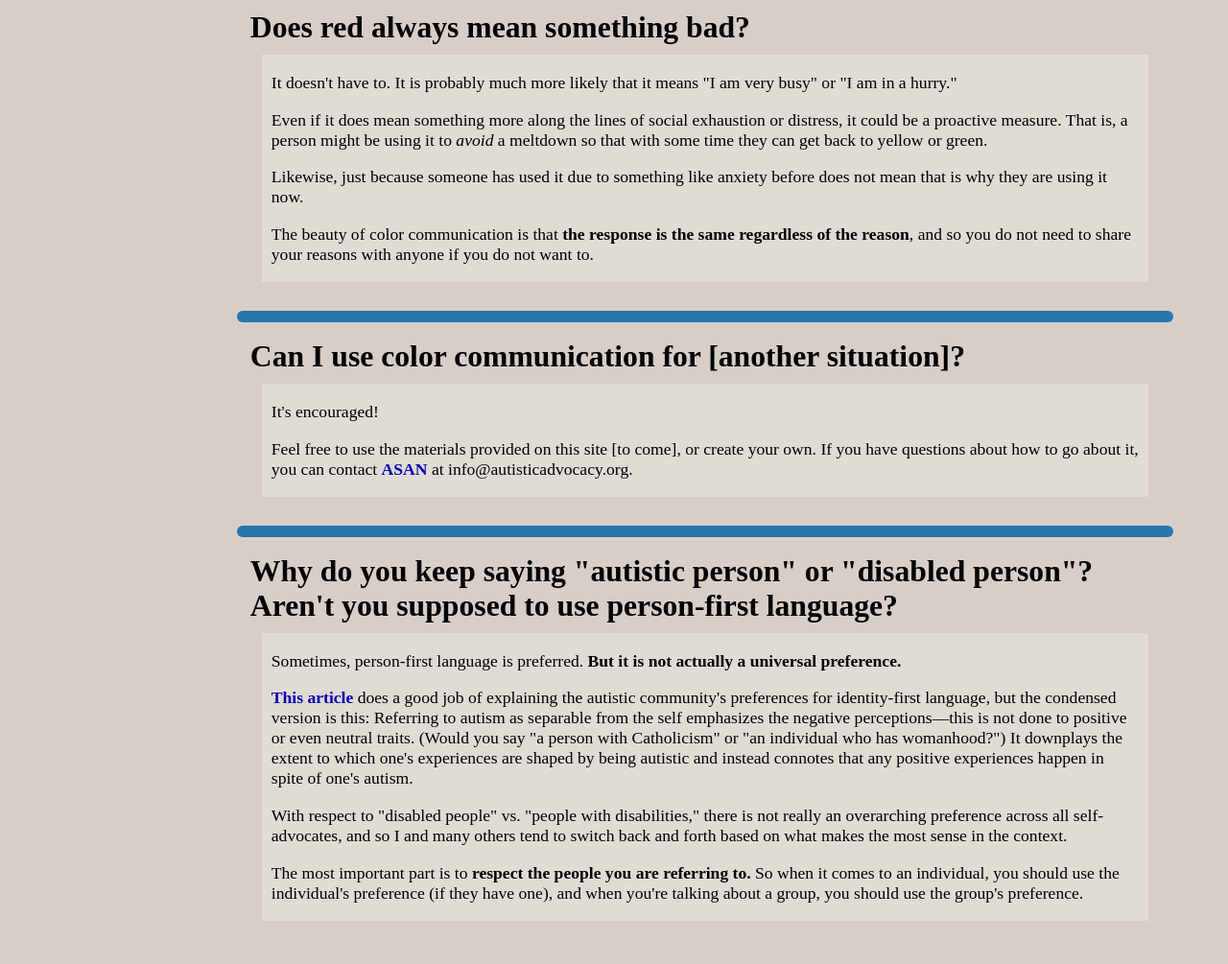
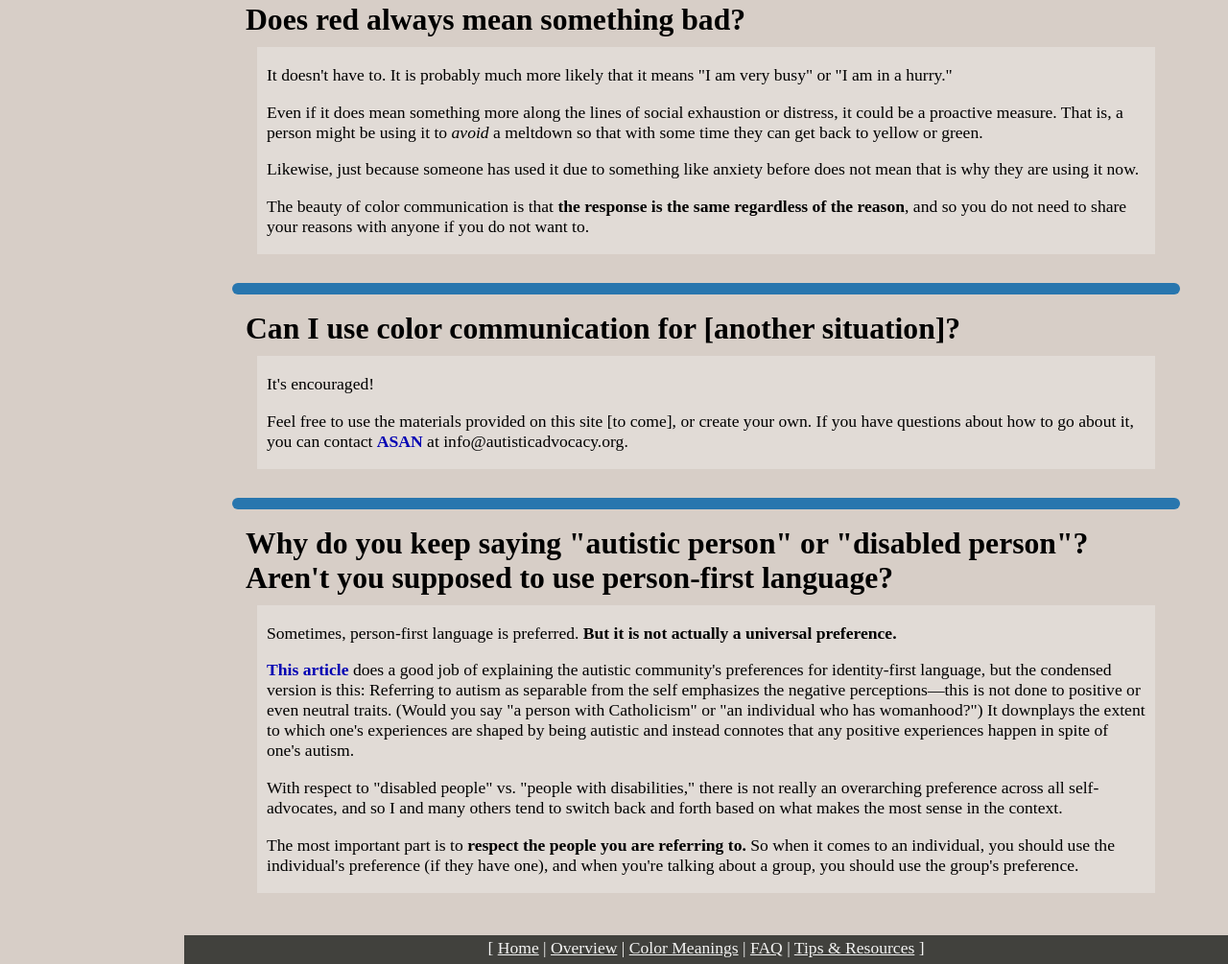
Before and after one commit to cranndarach/color-comm, a plain HTML site: page faq.html in a window 1280 px wide. Shown: the part 2136-3141 px from the top of the page at 96% size. Drawn offline with Linux system fonts and the light colour scheme.

Commit message:
Footers: issue #11

```diff
--- a/css/navbar-style.css
+++ b/css/navbar-style.css
@@ -48,6 +48,25 @@ navdec {
     padding: 0 5px;
     line-height: 70%;
 }
+
+.footer {
+    width: 100%;
+    margin: 0;
+    padding: 2px;
+    text-align: center;
+    background-color: #41413d;
+    color: #f3f3f2;
+}
+.footer a {
+    text-decoration: underline;
+    color: #f3f3f2;
+    font-weight: normal;
+}
+.footer a:visited {
+    color: #f3f3f2;
+}
+
+
 
 @media only screen and (min-width: 768px) {
     .anchor {
@@ -113,5 +132,16 @@ navdec {
         margin: auto;
         margin-left: 20%;
         width: 75%;
+        padding-bottom: 2.5em;
+    }
+    .footer {
+        width: 85%;
+        height: 1.5em;
+        margin-left: 15%;
+        padding: 3px 0 1px;
+        /*margin-left: 20%;*/
+        position: absolute;
+        bottom: 0;
+        /*top: */
     }
 }
--- a/css/stylesheet.css
+++ b/css/stylesheet.css
@@ -1,5 +1,7 @@
 body {
     background-color: #d7cec7;
+    margin: 0;
+    height: 100%;
 }
 
 h1 {
@@ -188,10 +190,10 @@ td li {
     .container {
         font-size: 1.1em;
         width: 100%;
+        height: 100%;
+        margin-bottom: 0;
+        position: relative;
     }
-    /*#green {
-        margin-top: -15px;
-    }*/
     img.badge {
         width: 50%;
         height: 50%;
--- a/faq.html
+++ b/faq.html
@@ -193,11 +193,14 @@
             </div>
         </div>
 
-        <!-- <hr class="sup" /> -->
-
-        <!-- <div class="back">
-            [<a href="index.html">Back to the main color communication page</a>]
-        </div> -->
+        <div class="footer">
+            [ <a href="index.html">Home</a> |
+            <a href="overview.html">Overview</a> |
+            <a href="meanings.html">Color Meanings</a> |
+            <a href="faq.html">FAQ</a> |
+            <a href="additional-resources.html">Tips &amp; Resources</a>
+            ]
+        </div>
     </div>
 </body>
 </html>
```
Also changed, not shown: additional-resources.html (+8 -3 lines), index.html (+8 -0 lines), meanings.html (+8 -3 lines), template.html (+8 -1 lines).
